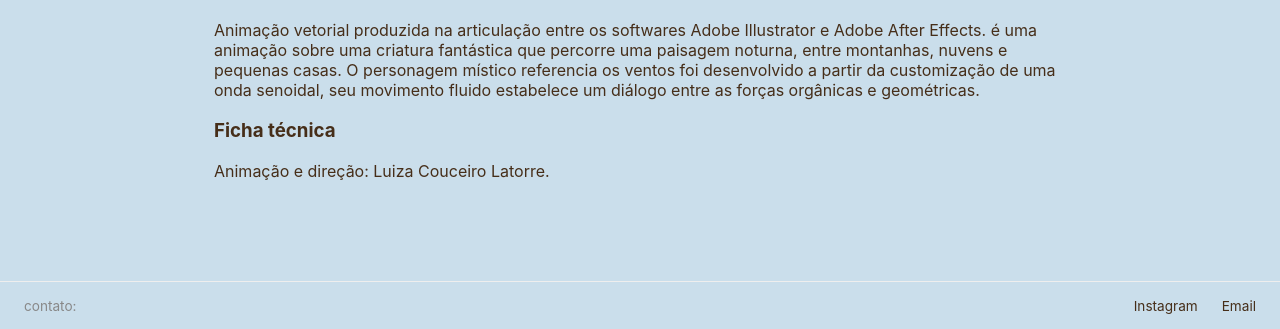
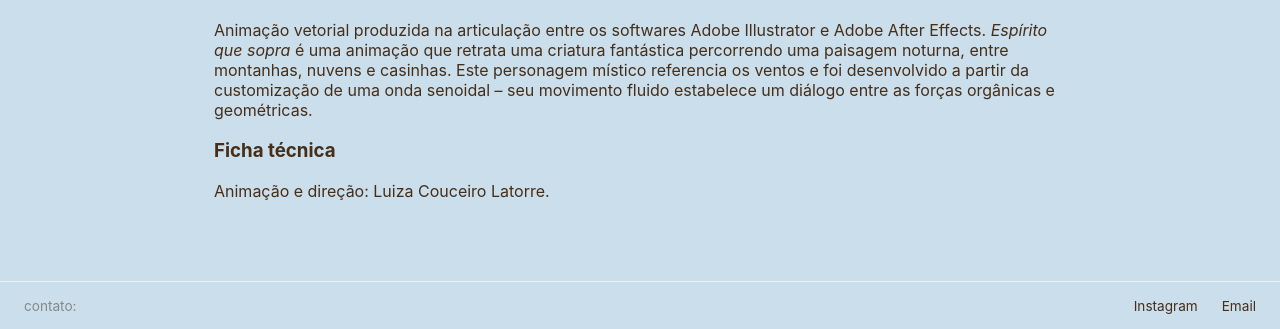
Before and after one commit to luizalatorre/meu-site, a Jekyll site: the page built from _projects/espirito.md, in a window 1280 px wide and 1013 px high, cut to the strip 684-1013 px from the top of the window. Built offline with Jekyll 4.4.1, drawn with Linux system fonts in a browser that asks for light colours.

Commit message:
correções textuais

```diff
--- a/_projects/espirito.md
+++ b/_projects/espirito.md
@@ -10,4 +10,4 @@ destaque: true
 ficha_tecnica: "Animação e direção: Luiza Couceiro Latorre."
 ---
 
-Animação vetorial produzida na articulação entre os softwares Adobe Illustrator e Adobe After Effects. é uma animação sobre uma criatura fantástica que percorre uma paisagem noturna, entre montanhas, nuvens e pequenas casas. O personagem místico referencia os ventos foi desenvolvido a partir da customização de uma onda senoidal, seu movimento fluido estabelece um diálogo entre as forças orgânicas e geométricas.
+Animação vetorial produzida na articulação entre os softwares Adobe Illustrator e Adobe After Effects. <i>Espírito que sopra</i> é uma animação que retrata uma criatura fantástica percorrendo uma paisagem noturna, entre montanhas, nuvens e casinhas. Este personagem místico referencia os ventos e foi desenvolvido a partir da customização de uma onda senoidal -- seu movimento fluido estabelece um diálogo entre as forças orgânicas e geométricas.
```
